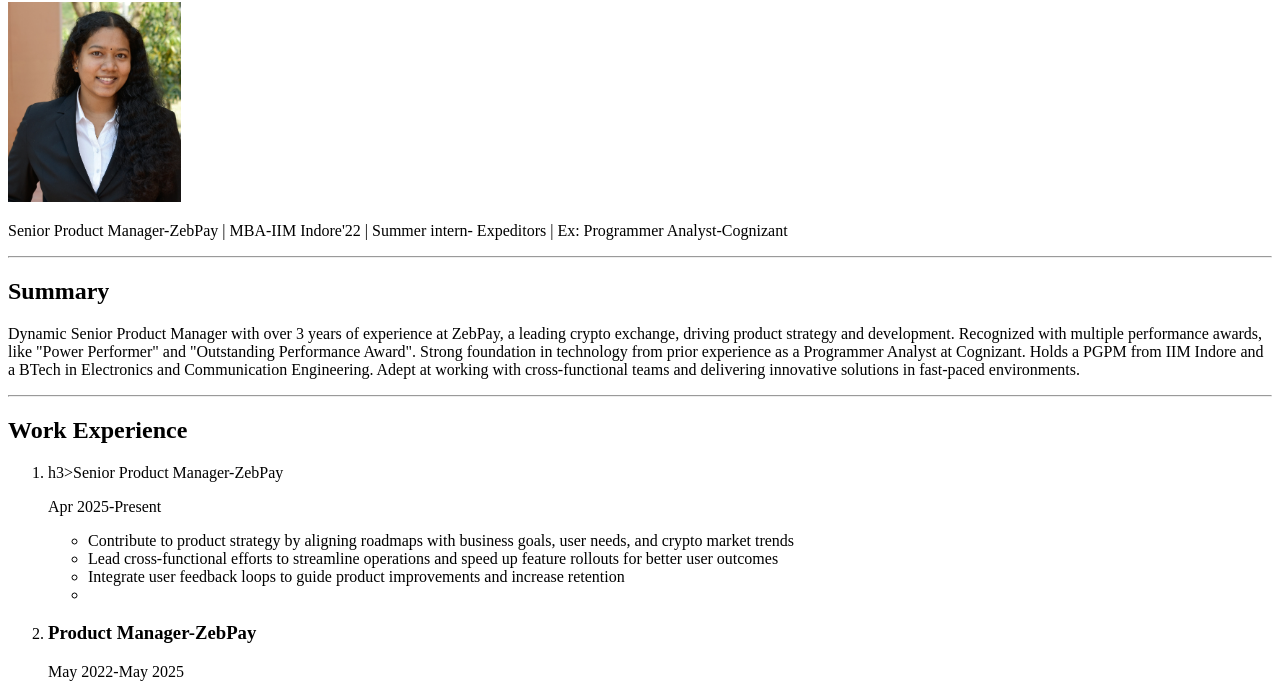
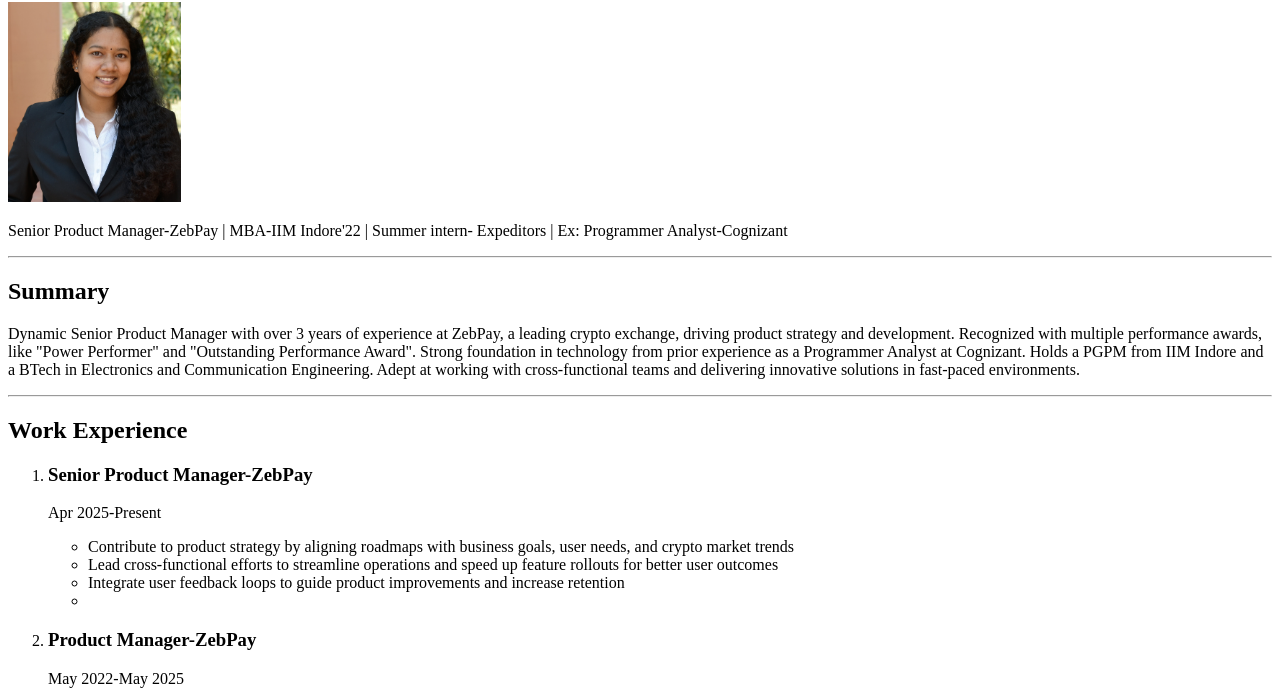
Before and after one commit to Aswathit22/Aswathi-T, a plain HTML site: page index.html in a window 1280 px wide. Shown: the part 78-772 px from the top of the page. Drawn offline with Linux system fonts and the light colour scheme.

Commit message:
Update index.html

```diff
--- a/index.html
+++ b/index.html
@@ -19,7 +19,7 @@
         <hr />
         <h2>Work Experience</h2>
             <ol>
-                <li>h3>Senior Product Manager-ZebPay</h3></li>
+                <li><h3>Senior Product Manager-ZebPay</h3></li>
                     <p>Apr 2025-Present</p>
                     <ul>
                         <li>Contribute to product strategy by aligning roadmaps with business goals, user needs, and crypto market trends</li>
```
